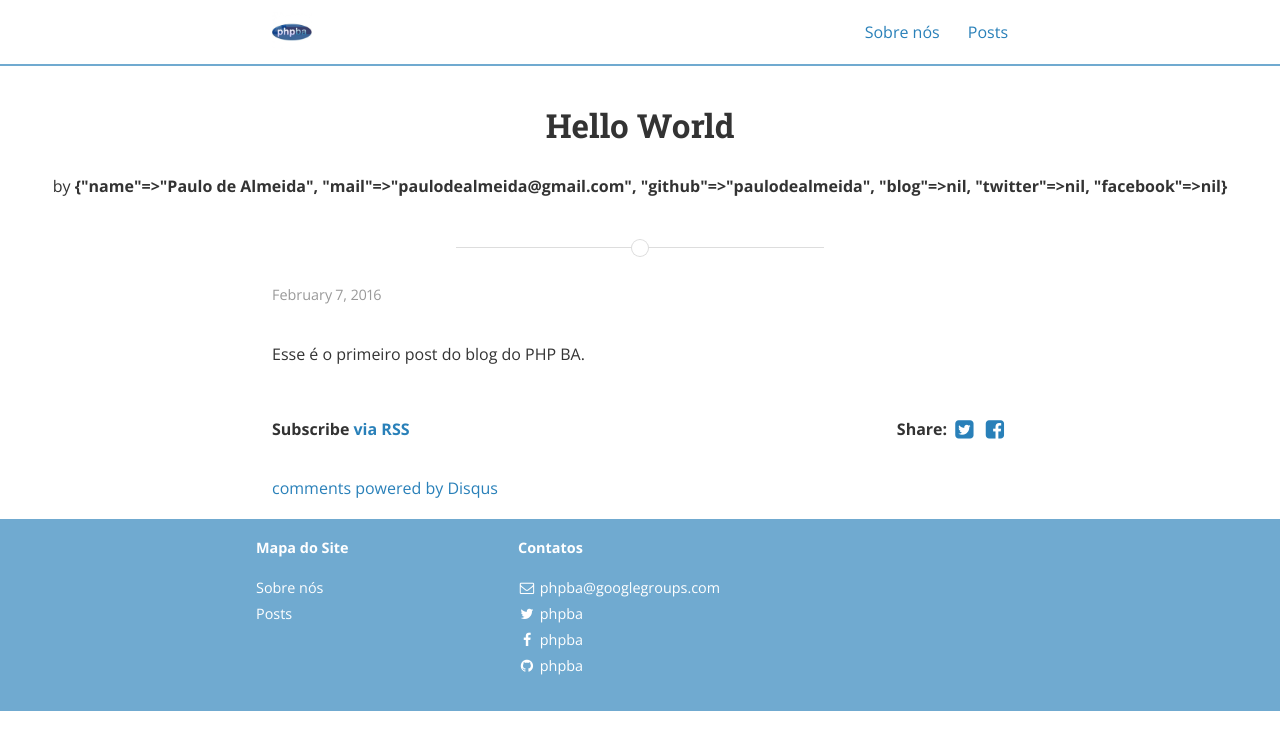
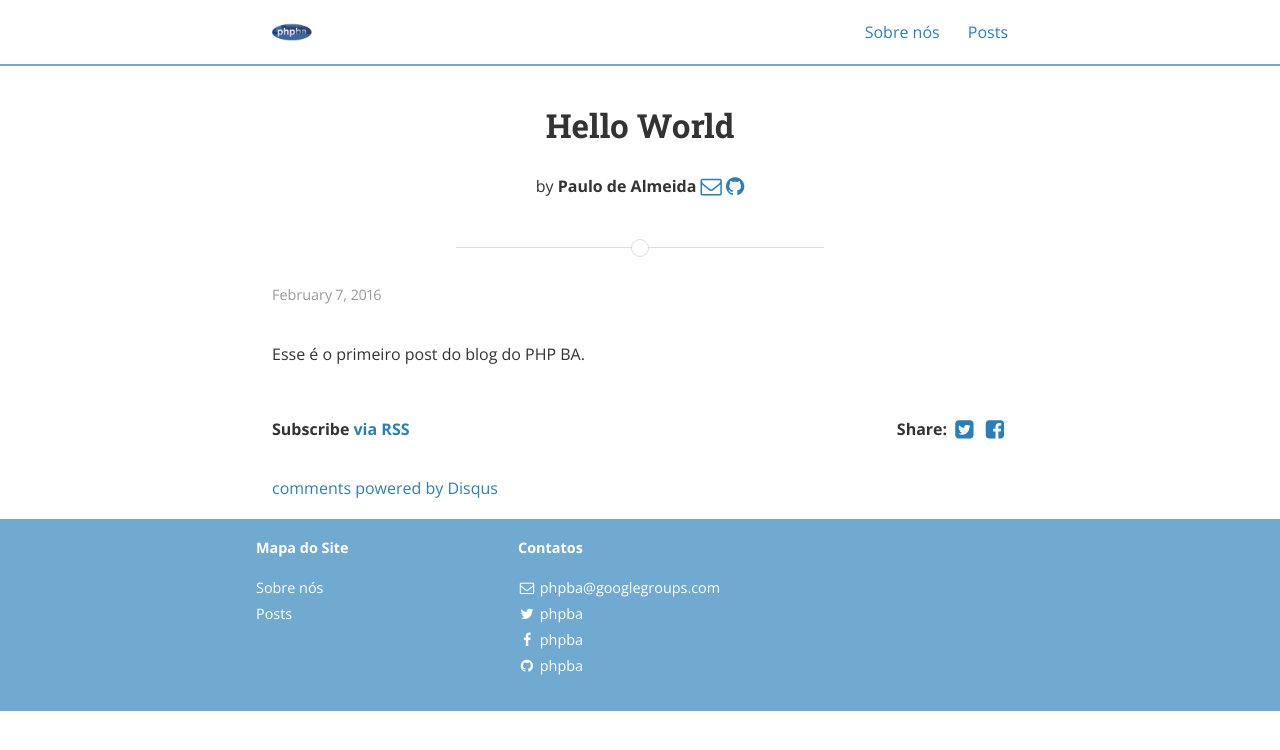
Before and after one commit to phpba/phpba.github.io, a Jekyll site: the page built from _posts/2016-02-07-hello-world.markdown, in a window 1280 px wide. Shown: the top 750 px of the page. Built offline with Jekyll 4.4.1, drawn with Linux system fonts in a browser that asks for light colours; nearby versions of some CDN libraries; comment, search, counter and statistics services are not loaded; a style sheet for code colours, icons or effects is not loaded.

Commit message:
Modificado view de informacao do autor

```diff
--- a/_layouts/post.html
+++ b/_layouts/post.html
@@ -7,7 +7,34 @@ layout: default
   <div class="scrim {% if page.cover %}has-cover{% endif %}">
     <header class="post-header">
       <h1 class="title">{{ page.title }}</h1>
-      <p class="info">by <strong>{{ page.author }}</strong></p>
+      <p class="info">by
+				<strong>{{ page.author.name }}</strong>
+				{% if page.author.mail != null %}
+					<a href="mailto:{{ page.author.mail }}">
+						<i class="fa fa-lg fa-envelope-o" title="e-mail do autor"></i>
+					</a>
+				{% endif %}
+				{% if page.author.blog != null %}
+					<a href="{{ page.author.blog }}" target="_blank">
+						<i class="fa fa-lg fa-code" title="blog do autor"></i>
+					</a>
+				{% endif %}
+				{% if page.author.github != null %}
+						<a href="https://github.com/{{ page.author.github }}" target="_blank">
+						<i class="fa fa-lg fa-github" title="github do autor"></i>
+					</a>
+				{% endif %}
+				{% if page.author.twitter != null %}
+					<a href="https://twitter.com/{{ page.author.twitter }}" target="_blank">
+						<i class="fa fa-lg fa-twitter" title="twitter do autor"></i>
+					</a>
+				{% endif %}
+				{% if page.author.facebook != null %}
+					<a href="https://facebook.com/{{ page.author.facebook }}" target="_blank">
+						<i class="fa fa-lg fa-facebook" title="facebook do autor"></i>
+					</a>
+				{% endif %}
+			</p>
     </header>
   </div>
 </div>
```
